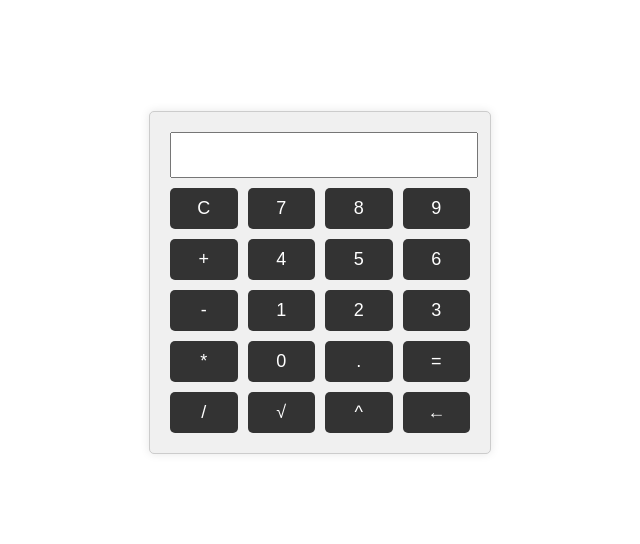
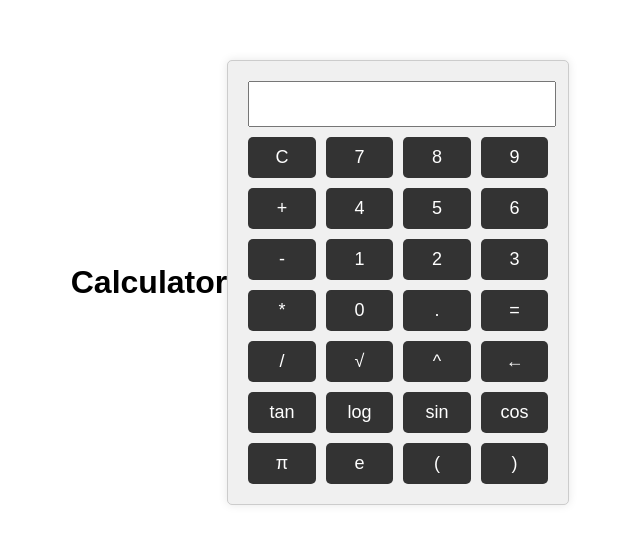
Before and after one commit to er-akashkaushik/codsoft_CALCULATOR, a plain HTML site: page index.html in a window 1280 px wide. Shown: the part 118-662 px from the top of the page, without its empty margins (320-960 px from the left). Drawn offline with Linux system fonts and the light colour scheme.

Commit message:
Update index.html

```diff
--- a/index.html
+++ b/index.html
@@ -7,6 +7,7 @@
     <title>Calculator</title>
 </head>
 <body>
+    <h1 class="heading">Calculator</h1>
     <div class="calculator">
         <input type="text" id="display" readonly>
         <div class="buttons">
@@ -30,6 +31,14 @@
             <button onclick="calculateSquareRoot()">√</button>
             <button onclick="calculateExponentiation()">^</button>
             <button onclick="backspace()">&#8592;</button>
+            <button onclick="appendToDisplay('tan(')">tan</button>
+            <button onclick="appendToDisplay('log(')">log</button>
+            <button onclick="appendToDisplay('sin(')">sin</button>
+            <button onclick="appendToDisplay('cos(')">cos</button>
+            <button onclick="appendToDisplay('Math.PI')">π</button>
+            <button onclick="appendToDisplay('Math.E')">e</button>
+            <button onclick="appendToDisplay('(')">(</button>
+            <button onclick="appendToDisplay(')')">)</button>
         </div>
     </div>
     <script src="script.js"></script>
```
